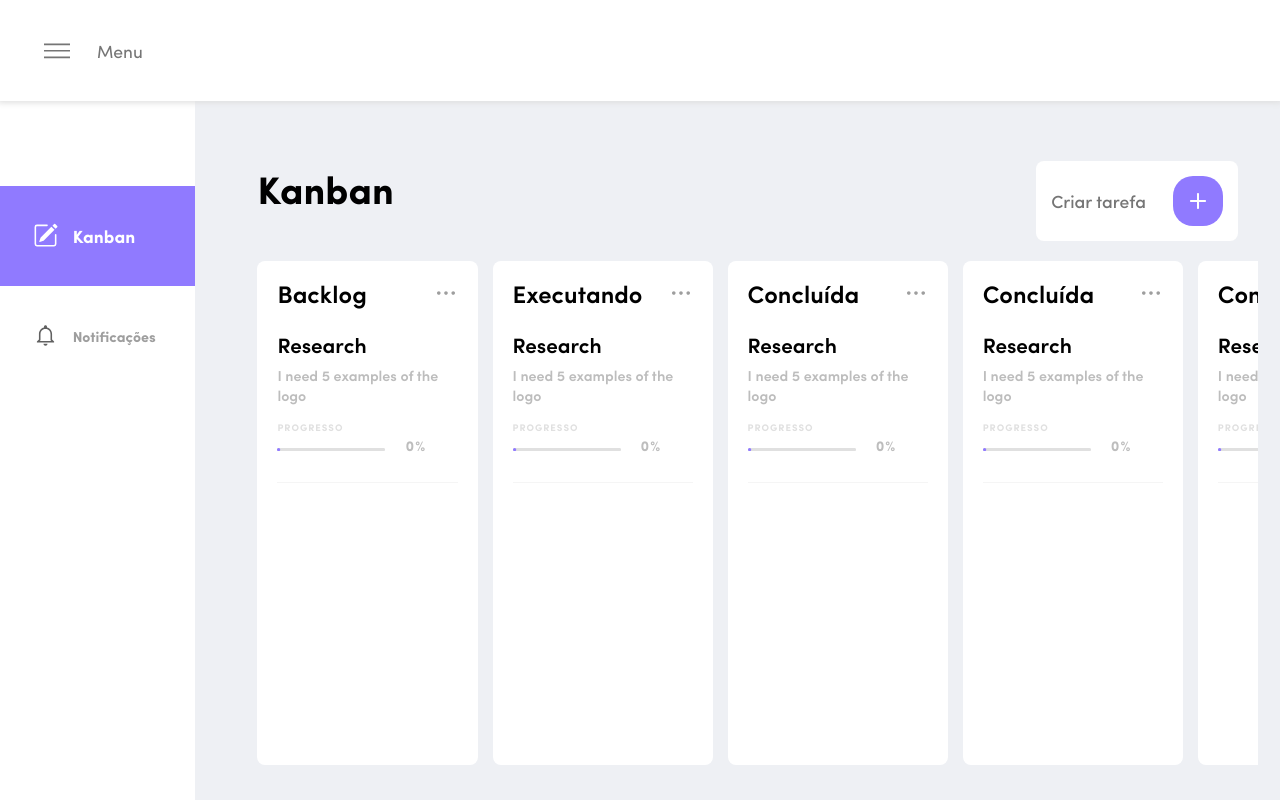
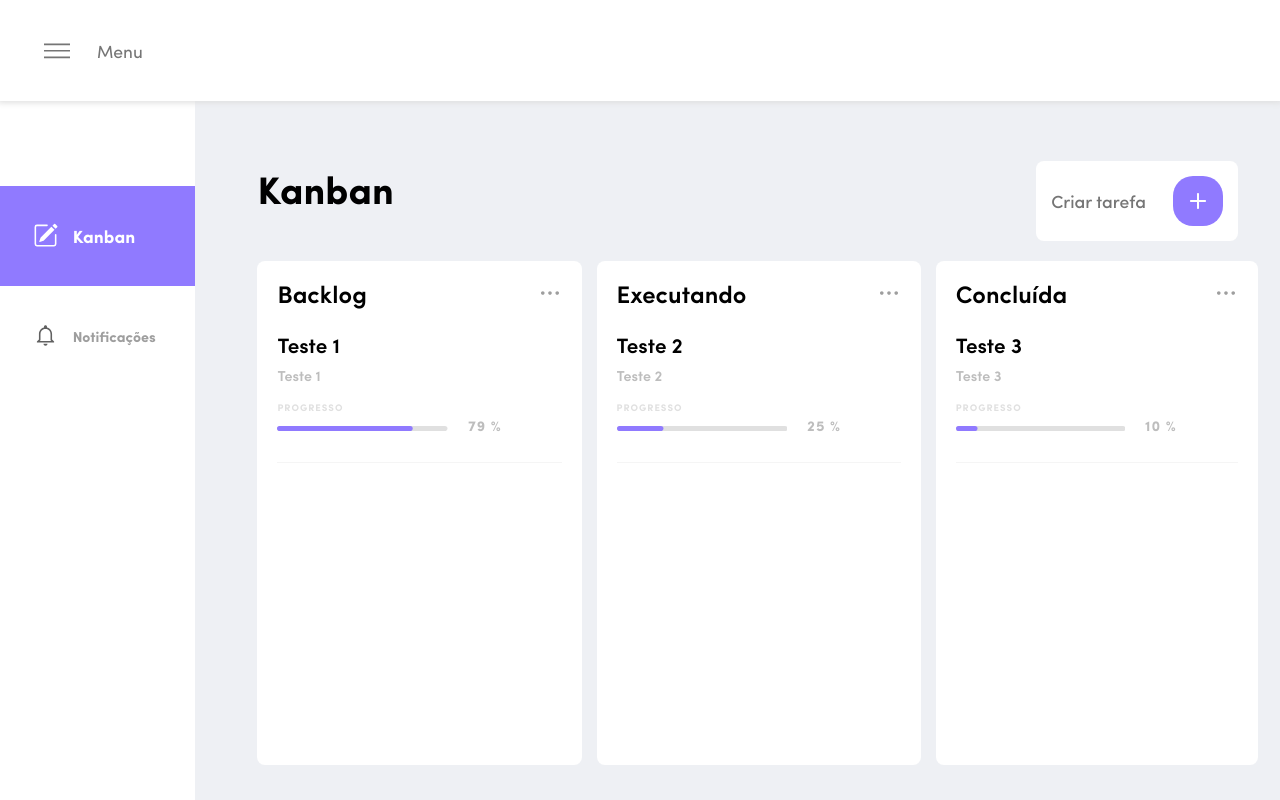
Before and after one commit to giovanijfc/taskuniue, a React (Create React App) app: page /kanban in a window 1280 px wide. Built offline with nearby package versions, Linux system fonts and the light colour scheme.

Commit message:
adds initial implmentation

```diff
--- a/src/components/molecules/Column/Column.tsx
+++ b/src/components/molecules/Column/Column.tsx
@@ -6,11 +6,11 @@ import Text from 'components/atoms/Text/Text';
 
 import * as Styled from './styles';
 
-const Column = ({ item }) => {
-  const { title } = item;
+const Column = ({ data, index }) => {
+  const { title, tasks } = data;
 
   return (
-    <Styled.Container index={item.index}>
+    <Styled.Container index={index}>
       <Styled.WrapperHeader>
         <Text size='medium' fontWeight='semiBold'>
           {title}
@@ -18,8 +18,9 @@ const Column = ({ item }) => {
 
         <Styled.IconMoreOptions />
       </Styled.WrapperHeader>
-
-      <Task />
+      {tasks.map(task => (
+        <Task data={task} />
+      ))}
     </Styled.Container>
   );
 };
--- a/src/components/molecules/Task/Task.tsx
+++ b/src/components/molecules/Task/Task.tsx
@@ -7,11 +7,11 @@ import SPACING from 'styles/guides/spacing';
 
 import * as Styled from './styles';
 
-const Task = () => {
+const Task = ({ data }) => {
   return (
     <Styled.Container>
       <Text size='extraRegular' fontWeight='semiBold'>
-        Research
+        {data.title}
       </Text>
 
       <Text
@@ -28,7 +28,7 @@ const Task = () => {
         size='small'
         fontWeight='semiBold'
       >
-        I need 5 examples of the logo
+        {data.description}
       </Text>
 
       <Text
@@ -41,14 +41,14 @@ const Task = () => {
       </Text>
 
       <div>
-        <Styled.ProgressLine percent={0} />
+        <Styled.ProgressLine percent={data.progress} />
         <Text
           style={{ letterSpacing: '1px', marginLeft: SPACING.default }}
           size='small'
           fontWeight='bold'
           color={COLORS.gray400}
         >
-          0%
+          {data.progress} %
         </Text>
       </div>
     </Styled.Container>
--- a/src/components/molecules/Task/styles.ts
+++ b/src/components/molecules/Task/styles.ts
@@ -14,7 +14,7 @@ export const Container = styled.div`
   transition: transform 0.2s;
 
   &:hover {
-    transform: scale(1.3);
+    transform: scale(1.15);
     background-color: ${COLORS.background};
     padding: ${SPACING.default};
     box-shadow: 6px 6px 6px 2px ${COLORS.gray300};
--- a/src/screens/KanbanScreen/DEBUG_DATA.ts
+++ b/src/screens/KanbanScreen/DEBUG_DATA.ts
@@ -1,55 +1,39 @@
 export const BOARDS = [
   {
+    id: 1,
     title: 'Backlog',
     tasks: [
       {
-        title: '',
-        description: '',
-        progress: 50,
+        id: 1,
+        title: 'Teste 1',
+        description: 'Teste 1',
+        progress: 79,
         users: []
       }
     ]
   },
   {
+    id: 2,
     title: 'Executando',
     tasks: [
       {
-        title: '',
-        description: '',
-        progress: 50,
+        id: 2,
+        title: 'Teste 2',
+        description: 'Teste 2',
+        progress: 25,
         users: []
       }
     ]
   },
   {
+    id: 3,
     title: 'Concluída',
     tasks: [
       {
-        title: '',
-        description: '',
-        progress: 50,
-        users: []
-      }
-    ]
-  },
-  {
-    title: 'Concluída',
-    tasks: [
-      {
-        title: '',
-        description: '',
-        progress: 50,
-        users: []
-      }
-    ]
-  },
-  {
-    title: 'Concluída',
-    tasks: [
-      {
-        title: '',
-        description: '',
-        progress: 50,
+        id: 3,
+        title: 'Teste 3',
+        description: 'Teste 3',
+        progress: 10,
         users: []
       }
     ]
--- a/src/screens/KanbanScreen/KanbanScreen.tsx
+++ b/src/screens/KanbanScreen/KanbanScreen.tsx
@@ -1,6 +1,7 @@
 import React from 'react';
 
 import Column from 'components/molecules/Column/Column';
+import Task from 'components/molecules/Task/Task';
 
 import Text from 'components/atoms/Text/Text';
 import Button from 'components/atoms/Button/Button';
@@ -10,7 +11,7 @@ import SPACING from 'styles/guides/spacing';
 
 import * as Styled from './styles';
 
-import { BOARDS } from './DEBUG_DATA';
+import { BOARDS as columns } from './DEBUG_DATA';
 
 import { IoIosAdd } from 'react-icons/io';
 
@@ -41,8 +42,8 @@ const KanbanScreen = () => {
       </Styled.WrapperHeader>
 
       <Styled.WrapperColumns>
-        {BOARDS.map((column, index) => (
-          <Column item={{ ...column, index }} />
+        {columns.map((column, index) => (
+          <Column data={column} index={index} />
         ))}
       </Styled.WrapperColumns>
     </Styled.Container>
```
Also changed, not shown: 1 other file (tests, documents, lock files or other folders).
